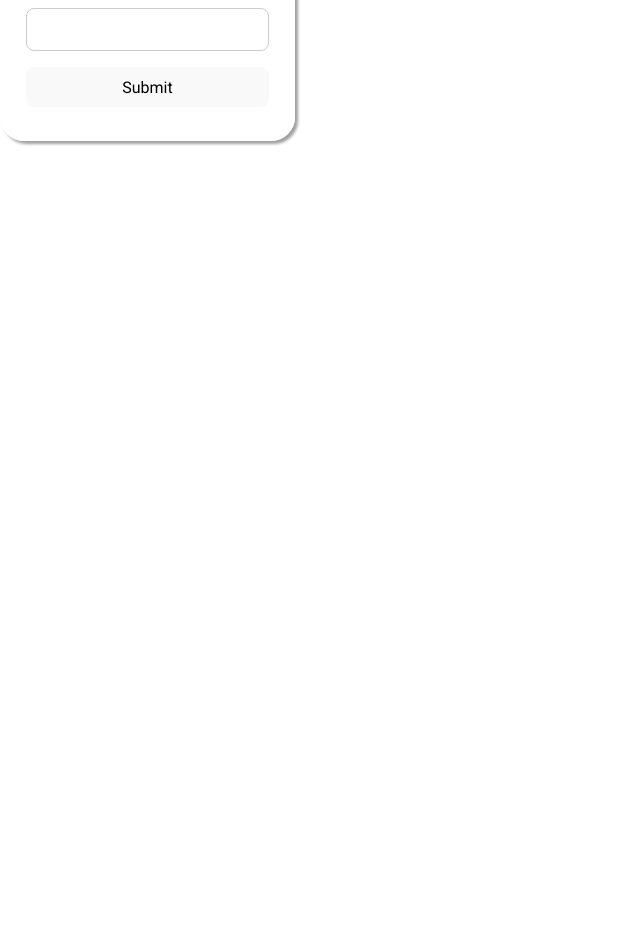
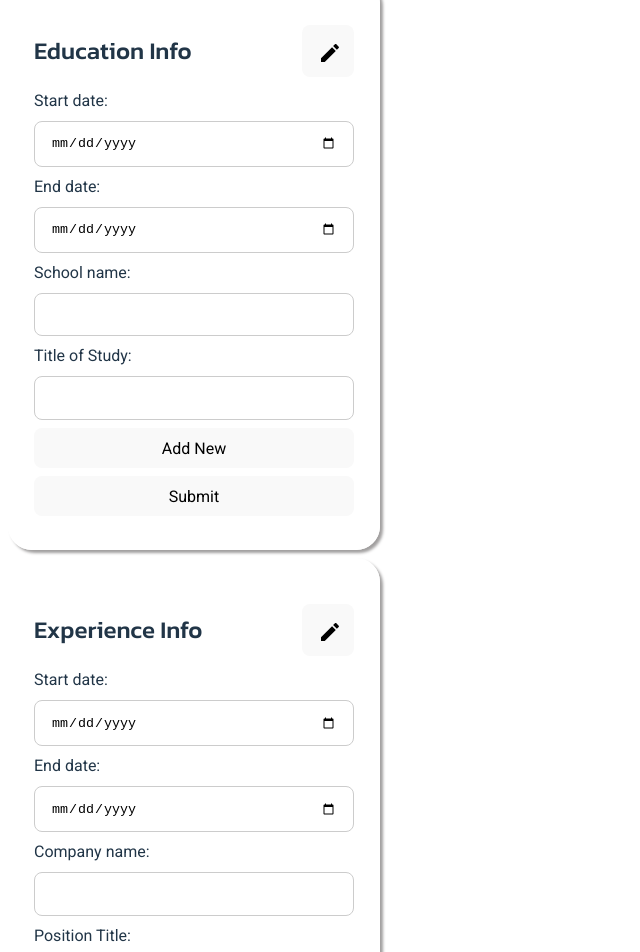
Before and after one commit to mnmkato/CV, a React (Vite) app in the folder cv-builder/: page / in a window 1280 px wide. Shown: the part 480-1432 px from the top of the page, without its empty margins (0-640 px from the left). Before the commit the page ends 800 px from the top, so only its background shows below. Built offline with nearby package versions, Linux system fonts and the light colour scheme.

Commit message:
added school and work section

```diff
--- a/cv-builder/src/App.jsx
+++ b/cv-builder/src/App.jsx
@@ -1,11 +1,15 @@
 import { useState } from 'react'
 import PersonalInfo from './components/PersonalInfo'
+import EducationInfo from './components/EducationInfo'
+import ExperienceInfo from './components/ExperienceInfo'
 
 function App() {
 
   return (
     <>
       <PersonalInfo />
+      <EducationInfo />
+      <ExperienceInfo/>
     </>
   )
 }
--- /dev/null
+++ b/cv-builder/src/components/EducationInfo.jsx
@@ -0,0 +1,39 @@
+import "../styles/sections.css"
+import Icon from '@mdi/react';
+import { mdiPencil } from '@mdi/js';
+
+export default function EducationInfo(){
+    function editForm(params) {
+
+    }
+    function submitForm(params) {
+    }
+    function addEntry(params){
+
+    }
+return(
+    <>
+    <div className="section">
+    <div className="section-head">
+    <h2>Education Info</h2>
+    <button className="edit-btn" onClick={editForm}>
+    <Icon path={mdiPencil} size={1} />
+    </button>
+    </div>
+    <div className="educ_entry">
+    <label htmlFor="studyStartDateInput">Start date:</label>
+    <input type="date" id="studyStartDateInput" />
+    <label htmlFor="studyEndDateInput">End date:</label>
+    <input type="date" id="studyEndDateInput" />
+    <label htmlFor="SchoolNameInput">School name:</label>
+    <input type="text" id="SchoolNameInput" />
+    <label htmlFor="studyTitleInput">Title of Study:</label>
+    <input type="text" id="studyTitleInput" />
+    <button className="add-entry-btn" onClick={addEntry}>Add New</button>
+    </div>
+
+    <button className="submit-btn" onClick={submitForm}>Submit</button>
+    </div>
+    </>
+)
+}
--- /dev/null
+++ b/cv-builder/src/components/ExperienceInfo.jsx
@@ -0,0 +1,41 @@
+import "../styles/sections.css"
+import Icon from '@mdi/react';
+import { mdiPencil } from '@mdi/js';
+
+export default function ExperienceInfo(){
+    function editForm(params) {
+
+    }
+    function submitForm(params) {
+    }
+    function addEntry(params){
+
+    }
+return(
+    <>
+    <div className="section">
+    <div className="section-head">
+    <h2>Experience Info</h2>
+    <button className="edit-btn" onClick={editForm}>
+    <Icon path={mdiPencil} size={1} />
+    </button>
+    </div>
+    <div className="experience_entry">
+    <label htmlFor="workStartDateInput">Start date:</label>
+    <input type="date" id="workStartDateInput" />
+    <label htmlFor="workEndDateInput">End date:</label>
+    <input type="date" id="workEndDateInput" />
+    <label htmlFor="workNameInput">Company name:</label>
+    <input type="text" id="workNameInput" />
+    <label htmlFor="workTitleInput">Position Title:</label>
+    <input type="text" id="workTitleInput" />
+    <label htmlFor="workTasksInput">Responsibilites:</label>
+    <textarea type="text" id="workTasksInput" />
+    <button className="add-entry-btn" onClick={addEntry}>Add New</button>
+    </div>
+
+    <button className="submit-btn" onClick={submitForm}>Submit</button>
+    </div>
+    </>
+)
+}
--- a/cv-builder/src/components/PersonalInfo.jsx
+++ b/cv-builder/src/components/PersonalInfo.jsx
@@ -4,7 +4,7 @@ import { mdiPencil } from '@mdi/js';
 
 
 export default function PersonalInfo(){
-     function editForm(params) {
+    function editForm(params) {
 
     }
     function submitForm(params) {
--- a/cv-builder/src/styles/sections.css
+++ b/cv-builder/src/styles/sections.css
@@ -7,6 +7,9 @@
     padding: 2rem 1.5rem;
     box-shadow: 3px 3px 3px rgb(161, 159, 159);
     font-family: Roboto;
+    width:20rem;
+    margin:0.5rem;
+
 }
 .section-head{
     display: flex;
@@ -34,3 +37,7 @@ input{
 .submit-btn{
     margin-top: 0.5rem;
 }
+.educ_entry,.experience_entry{
+    display: flex;
+    flex-direction: column;
+}
```
Also changed, not shown: 1 other file (tests, documents, lock files or other folders).
